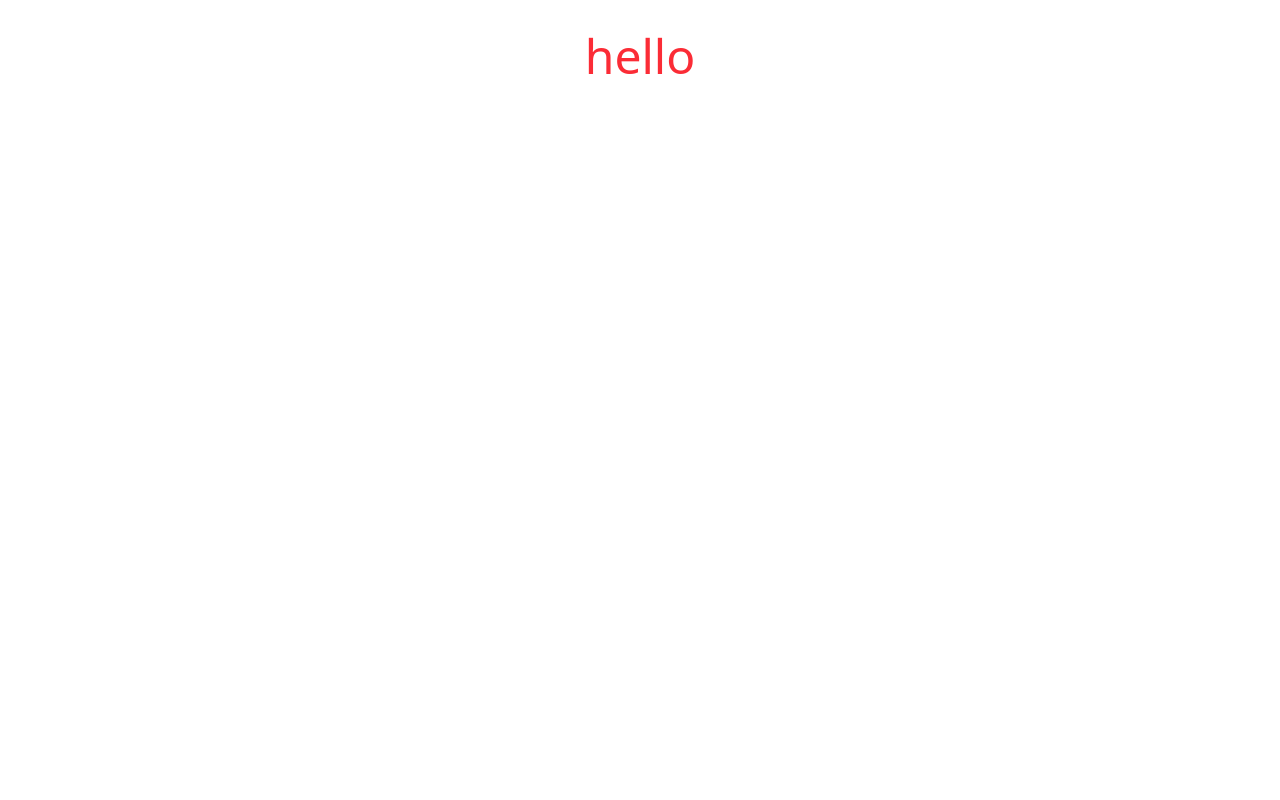
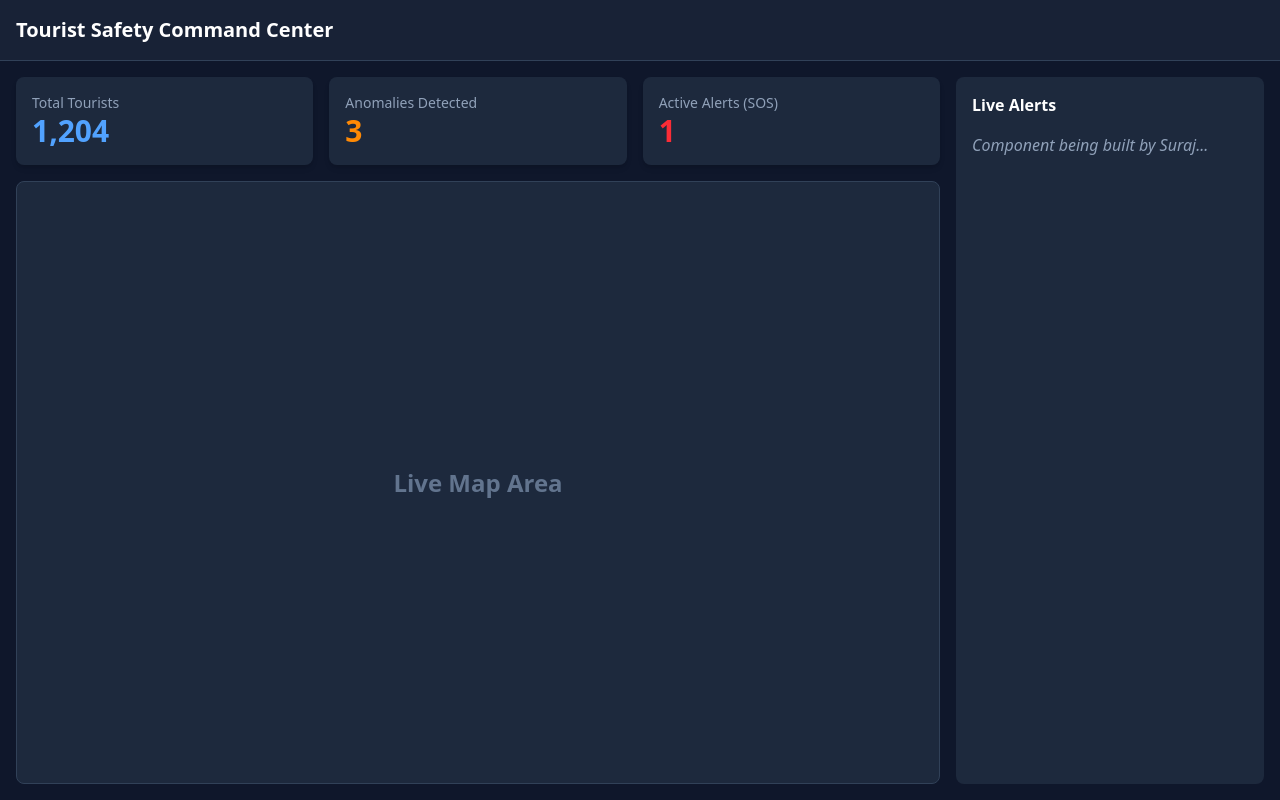
Before and after one commit to addygit123/smart-tourist-safety, a React (Vite) app in the folder client/: page /dashboard in a window 1280 px wide. Built offline with nearby package versions, Linux system fonts and the light colour scheme.

Commit message:
feat: create main dashboard layout and add routing

```diff
--- a/client/package.json
+++ b/client/package.json
@@ -12,7 +12,8 @@
   "dependencies": {
     "@tailwindcss/vite": "^4.1.13",
     "react": "^19.1.1",
-    "react-dom": "^19.1.1"
+    "react-dom": "^19.1.1",
+    "react-router-dom": "^7.8.2"
   },
   "devDependencies": {
     "@eslint/js": "^9.33.0",
--- a/client/src/App.jsx
+++ b/client/src/App.jsx
@@ -1,17 +1,18 @@
-import { useState } from 'react'
-import reactLogo from './assets/react.svg'
-import viteLogo from '/vite.svg'
-import './App.css'
+import { BrowserRouter as Router, Routes, Route } from 'react-router-dom'
+// import LandingPage from './pages/LandingPage';
+// import LoginPage from './pages/LoginPage';
+import DashboardPage from './pages/DashboardPage';
 
 function App() {
-  const [count, setCount] = useState(0)
-
   return (
-    <>
-    <h1 className='text-5xl text-red-500'>hello</h1>
-
-    </>
-  )
+    <Router>
+      <Routes>
+        {/* <Route path="/" element={<LandingPage />} /> */}
+        {/* <Route path="/login" element={<LoginPage />} /> */}
+        <Route path="/dashboard" element={<DashboardPage />} />
+      </Routes>
+    </Router>
+  );
 }
 
-export default App
+export default App;
--- /dev/null
+++ b/client/src/pages/DashboardPage.jsx
@@ -0,0 +1,56 @@
+    import React from 'react';
+
+    // These are simple placeholder components for now.
+    const StatsCard = ({ title, value, color }) => (
+      <div className="bg-slate-800 p-4 rounded-lg shadow-md">
+        <h3 className="text-sm font-medium text-slate-400">{title}</h3>
+        <p className={`text-3xl font-bold ${color}`}>{value}</p>
+      </div>
+    );
+
+    const AlertsFeedPlaceholder = () => (
+        <div className="bg-slate-800 p-4 rounded-lg flex-grow">
+            <h3 className="font-bold mb-4 text-white">Live Alerts</h3>
+            <div className="text-slate-400 italic">Component being built by Suraj...</div>
+        </div>
+    );
+
+    const MapPlaceholder = () => (
+        <div className="bg-slate-800 rounded-lg flex-grow flex items-center justify-center border border-slate-700">
+            <p className="text-slate-500 text-2xl font-semibold">Live Map Area</p>
+        </div>
+    );
+
+    const DashboardPage = () => {
+      return (
+        <div className="bg-slate-900 text-white min-h-screen flex flex-col font-sans">
+          {/* Header */}
+          <header className="bg-slate-800/70 backdrop-blur-sm border-b border-slate-700 p-4 flex justify-between items-center sticky top-0 z-10">
+            <h1 className="text-xl font-bold">Tourist Safety Command Center</h1>
+            {/* We can add a user profile/logout button here later */}
+          </header>
+
+          {/* Main Content */}
+          <main className="flex-grow flex p-4 gap-4 overflow-hidden">
+
+            {/* Left Column (Map & Stats) */}
+            <div className="flex-[3] flex flex-col gap-4">
+              <div className="grid grid-cols-1 md:grid-cols-3 gap-4">
+                <StatsCard title="Total Tourists" value="1,204" color="text-blue-400" />
+                <StatsCard title="Anomalies Detected" value="3" color="text-orange-400" />
+                <StatsCard title="Active Alerts (SOS)" value="1" color="text-red-500" />
+              </div>
+              <MapPlaceholder />
+            </div>
+
+            {/* Right Column (Alerts) */}
+            <div className="flex-[1] flex flex-col gap-4">
+              <AlertsFeedPlaceholder />
+            </div>
+
+          </main>
+        </div>
+      );
+    };
+
+    export default DashboardPage;
```
Also changed, not shown: 1 other file (tests, documents, lock files or other folders).
